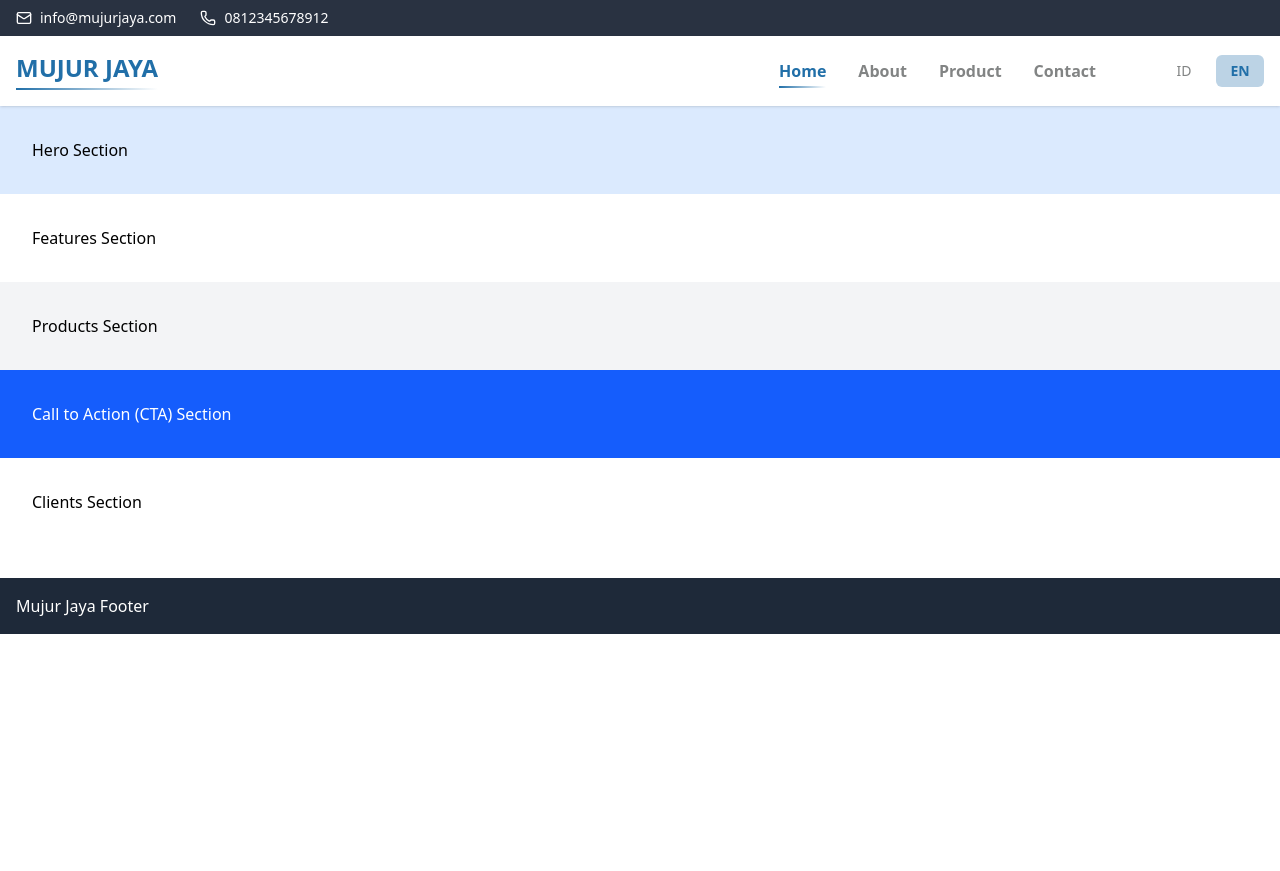
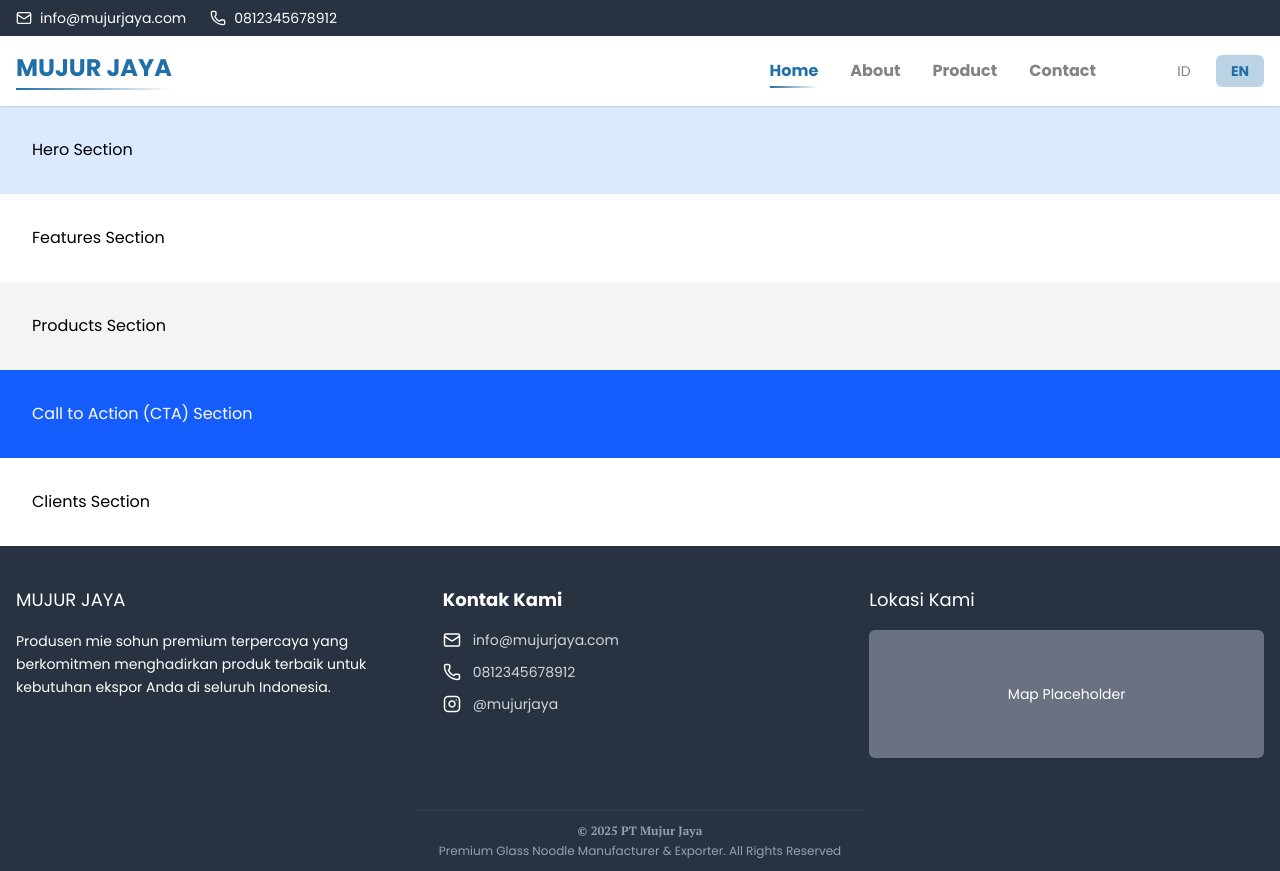
Before and after one commit to kikiexe/mujurjaya, a Next.js app: page / in a window 1280 px wide. Before the commit the page ends 800 px from the top, so only its background shows below. Built offline with nearby package versions, Linux system fonts and the light colour scheme.

Commit message:
Add Footer component with contact information and location map

```diff
--- a/app/components/layout/Footer.tsx
+++ b/app/components/layout/Footer.tsx
@@ -1,7 +1,72 @@
-export default function Footer() {
-  return (
-    <footer className="bg-gray-800 text-white p-4 mt-8">
-      <p>Mujur Jaya Footer</p>
-    </footer>
-  );
-}
+  import { Mail, Phone, Instagram } from 'lucide-react';
+  import { ptSerif } from '@/fonts';
+
+  export default function Footer() {
+    return (
+      <>
+        <footer className="bg-[#293241] text-white">
+          <div className="container mx-auto px-4 py-10">
+
+            <div className="grid grid-cols-1 md:grid-cols-3 gap-8 text-sm">
+
+              <div>
+                <h3 className="text-lg font-regular mb-4">MUJUR JAYA</h3>
+                <p className="text-white-400 leading-relaxed">
+                  Produsen mie sohun premium terpercaya yang berkomitmen menghadirkan produk terbaik
+                  untuk kebutuhan ekspor Anda di seluruh Indonesia.
+                </p>
+              </div>
+
+              <div>
+                <h3 className="text-lg font-bold mb-4">Kontak Kami</h3>
+                <ul className="space-y-3">
+                  <li className="flex items-center gap-3">
+                    <Mail size={18} className="text-white" />
+                    <a href="mailto:info@mujurjaya.com" className="text-gray-300 hover:text-white transition-colors">
+                      info@mujurjaya.com
+                    </a>
+                  </li>
+                  <li className="flex items-center gap-3">
+                    <Phone size={18} className="text-white" />
+                    <span className="text-gray-300">0812345678912</span>
+                  </li>
+                  <li className="flex items-center gap-3">
+                    <Instagram size={18} className="text-white" />
+                    <a href="https://instagram.com/mujurjaya" target="_blank" rel="noopener noreferrer" className="text-gray-300 hover:text-white transition-colors">
+                      @mujurjaya
+                    </a>
+                  </li>
+                </ul>
+              </div>
+
+              <div>
+                <h3 className="text-lg font-regular mb-4">Lokasi Kami</h3>
+                {/* Placeholder for Google Maps */}
+                <div className="bg-gray-500 h-32 w-full rounded-md">
+                  <p className="flex items-center justify-center h-full text-white-300">
+                    Map Placeholder
+                  </p>
+                </div>
+              </div>
+
+            </div>
+          </div>
+
+          <div className="bg-[#293241] py-3">
+          <div className="container mx-auto px-5 text-center text-xs text-gray-400">
+            <div className="border-t border-gray-700 pt-3 w-full max-w-md mx-auto">
+              <p>
+                <span className={`${ptSerif.className} font-bold block`}>
+                  © 2025 PT Mujur Jaya
+                </span>
+                <span className="block mt-1">
+                  Premium Glass Noodle Manufacturer & Exporter. All Rights Reserved
+                </span>
+              </p>
+            </div>
+          </div>
+        </div>
+        </footer>
+      </>
+    );
+  }
--- /dev/null
+++ b/app/fonts.ts
@@ -0,0 +1,14 @@
+// app/fonts.ts
+import { Poppins, PT_Serif } from 'next/font/google';
+
+export const poppins = Poppins({
+  subsets: ['latin'],
+  display: 'swap',
+  weight: ['400', '700'],
+});
+
+export const ptSerif = PT_Serif({
+  subsets: ['latin'],
+  display: 'swap',
+  weight: ['400', '700'],
+});
--- a/app/layout.tsx
+++ b/app/layout.tsx
@@ -1,20 +1,13 @@
 // app/layout.tsx
 
 import type { Metadata } from "next";
-import { Poppins } from "next/font/google";
-// @ts-expect-error: TS cannot find module/type declarations for side-effect CSS import in some setups
+import { poppins } from "./fonts"; // <-- 1. Impor Poppins dari file fonts.ts
+// @ts-expect-error: allow side-effect CSS import without type declarations
 import "./globals.css";
 
+// Impor Navbar dan Footer
 import Navbar from '@/components/layout/Navbar';
 import Footer from '@/components/layout/Footer';
-
-// Konfigurasi font Poppins
-const poppins = Poppins({
-  weight: ['400', '500', '600', '700'], // Pilih ketebalan font yang dibutuhkan
-  subsets: ["latin"],
-  variable: "--font-poppins", // Membuat CSS variable untuk font
-  display: 'swap',
-});
 
 export const metadata: Metadata = {
   title: "Mujur Jaya",
@@ -28,9 +21,8 @@ export default function RootLayout({
 }>) {
   return (
     <html lang="en">
-      <body
-        className={`${poppins.variable} font-sans antialiased`}
-      >
+      {/* 2. Terapkan className dari Poppins ke body */}
+      <body className={`${poppins.className} antialiased`}>
         <Navbar />
         {children}
         <Footer />
```
